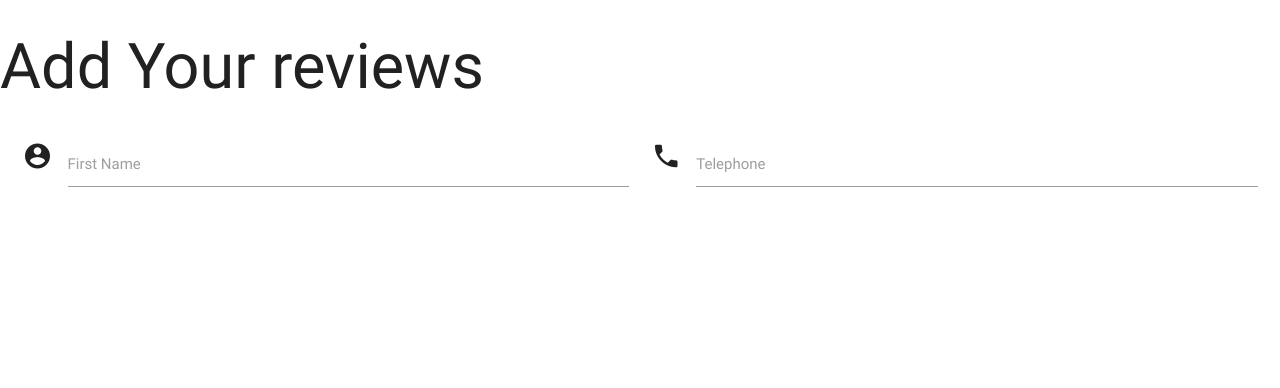
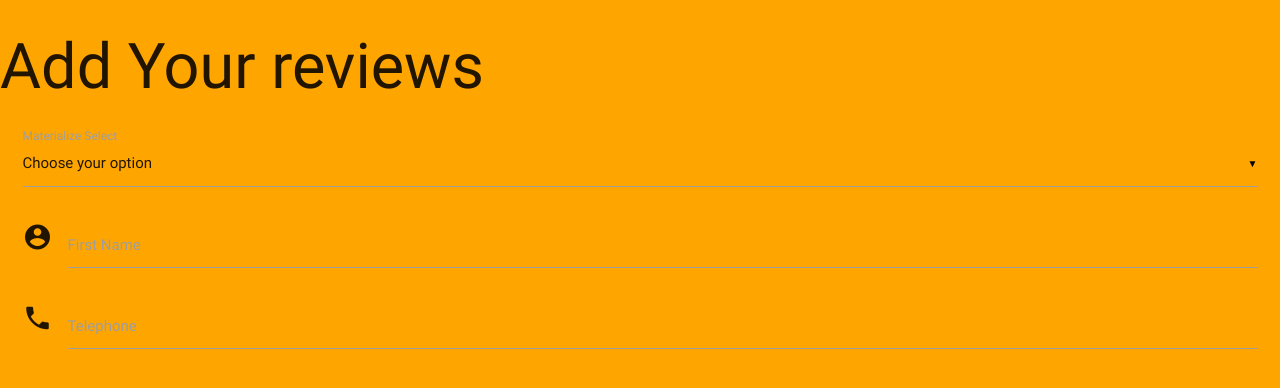
Before and after one commit to Zaidcoll/Project3, a Flask app: page /add in a window 1280 px wide. Shown: the top 388 px of the page. Run offline with Flask 2, Linux system fonts and the light colour scheme; data that the repository does not hold is empty; some libraries are stand-ins or nearby versions.

Commit message:
Added add recipe page

```diff
--- a/app.py
+++ b/app.py
@@ -11,17 +11,13 @@ app.config['MONGO_URI'] = os.getenv("MONGO_URI")
 
 mongo = PyMongo(app)
 
-@app.route('/test')
-def home1():
-    return render_template('home1.html', tasks = mongo.db.tasks.find())
-
 @app.route('/')
 def home():
     return render_template('home1.html', tasks = mongo.db.tasks.find())
 
 @app.route('/add')
 def add():
-    return render_template('add.html', )
+    return render_template('add.html',categories = mongo.db.categories.find())
 
 if __name__ == '__main__':
     app.run(host=os.environ.get('IP'),
--- a/static/css/style.css
+++ b/static/css/style.css
@@ -1,3 +1,7 @@
+body{
+  background-color:orange;
+}
+
 .overlay-dark {
   background-color: rgba(0, 0, 0, 0.5);
   }
--- a/static/js/script.js
+++ b/static/js/script.js
@@ -1,7 +1,6 @@
 /* global $*/
 
 $(function(){
-
+    $('select').material_select();
     $('.collapsible').collapsible();
-
 })
--- a/templates/add.html
+++ b/templates/add.html
@@ -4,12 +4,21 @@
 <div class="row">
     <form class="col s12">
       <div class="row">
-        <div class="input-field col s6">
+        <div class="input-field col s12">
+          <select>
+            <option value="" disabled selected>Choose your option</option>
+            {%for cat in categories%}
+            <option value="{{cat.category_name}}">{{cat.category_name}}</option>
+            {%endfor%}
+          </select>
+            <label>Materialize Select</label>
+        </div>
+        <div class="input-field col s12">
           <i class="material-icons prefix">account_circle</i>
           <input id="icon_prefix" type="text" class="validate">
           <label for="icon_prefix">First Name</label>
         </div>
-        <div class="input-field col s6">
+        <div class="input-field col s12">
           <i class="material-icons prefix">phone</i>
           <input id="icon_telephone" type="tel" class="validate">
           <label for="icon_telephone">Telephone</label>
--- a/templates/base.html
+++ b/templates/base.html
@@ -7,7 +7,7 @@
     <title>Document</title>
     <link href="https://fonts.googleapis.com/icon?family=Material+Icons" rel="stylesheet">
     <link rel="stylesheet"  href="https://cdnjs.cloudflare.com/ajax/libs/materialize/0.100.2/css/materialize.min.css">
-    <link rel="stylesheet" href="{{url_for('static',filename= 'css/style.css')}}" type="text/css" />
+    <link rel="stylesheet" href="{{url_for('static',filename='css/style.css')}}" type="text/css" />
 
 </head>
 <body>
```
Also changed, not shown: .c9/metadata/environment/app.py (+1 -1 lines).
